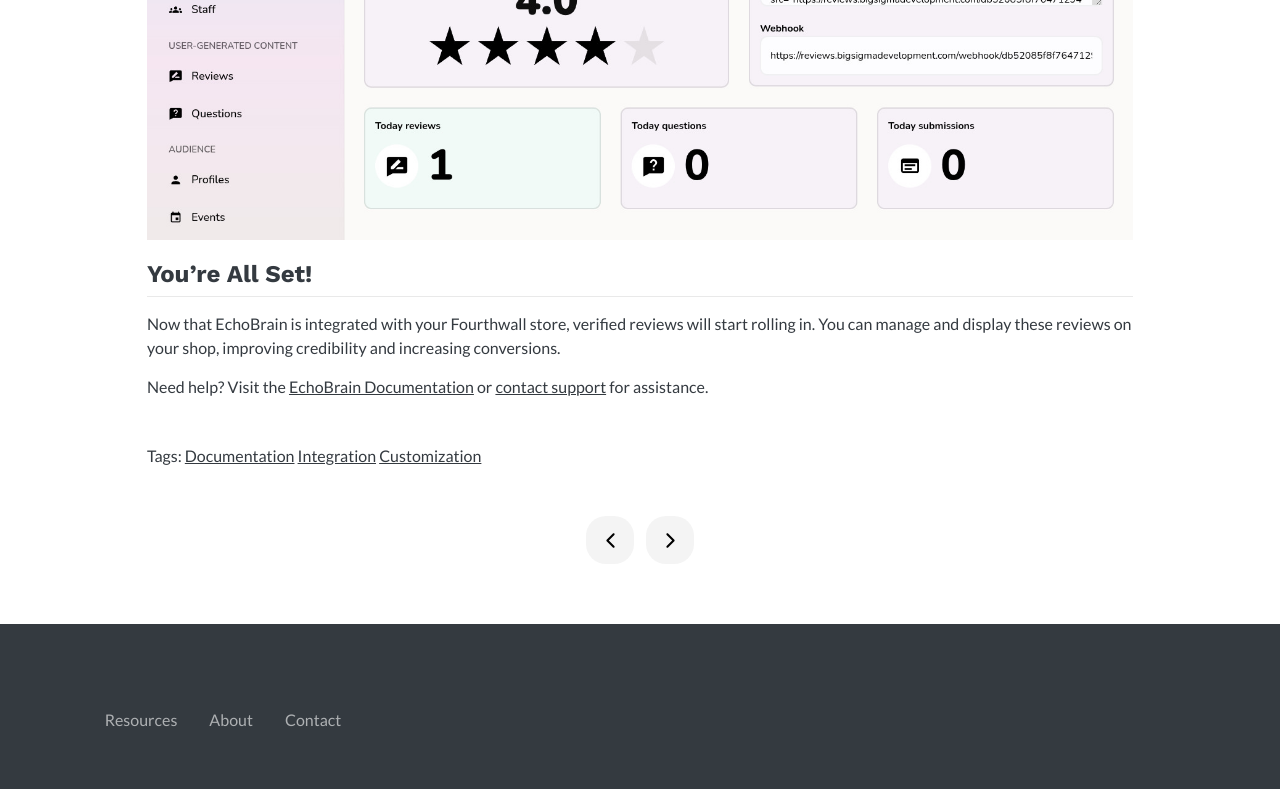
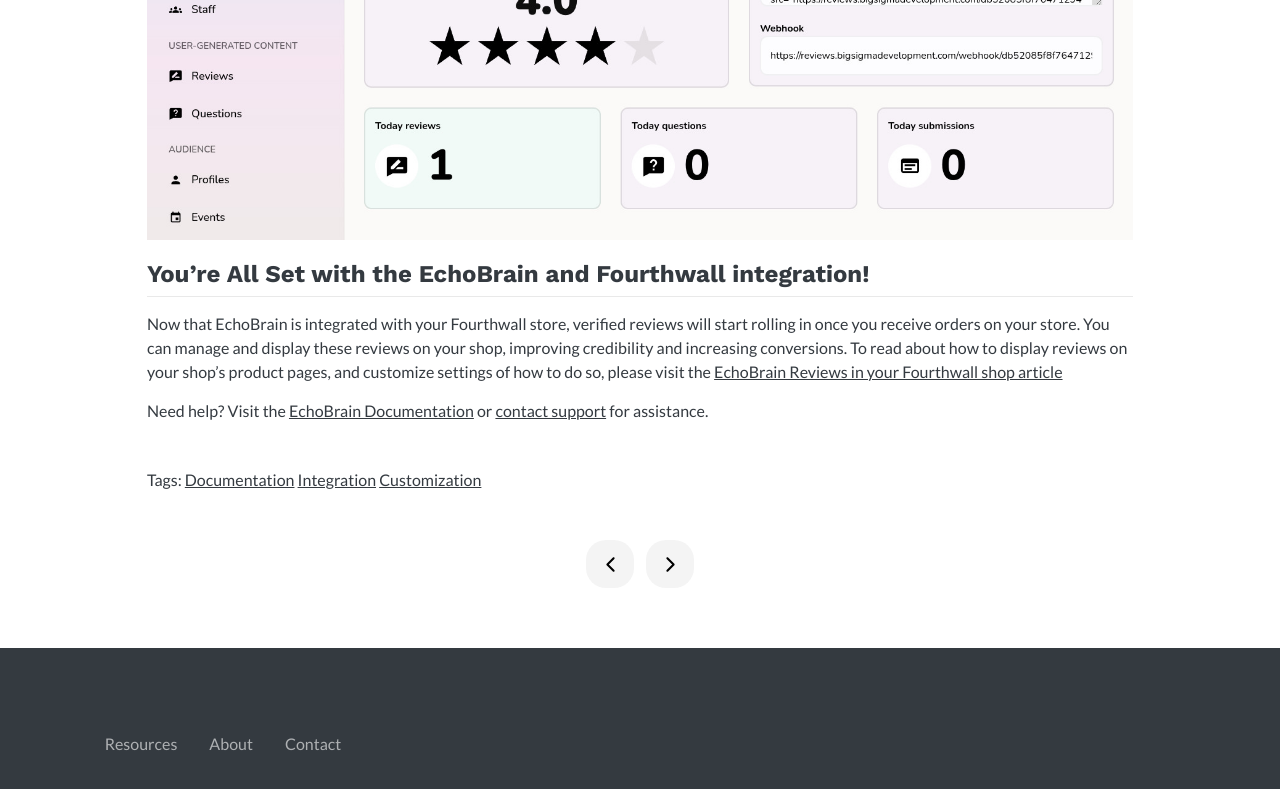
Before and after one commit to echo-brain/echo-brain.github.io, a Jekyll site: the page built from _posts/2025-02-11-fourthwall-integration-quick-start-guide.md, in a window 1280 px wide and 900 px high, scrolled down 6328 px. Shown: the top 789 px of the window. Built offline with Jekyll 4.4.1, drawn with Linux system fonts in a browser that asks for light colours.

Commit message:
Update 2025-02-11-fourthwall-integration-quick-start-guide.md

```diff
--- a/_posts/2025-02-11-fourthwall-integration-quick-start-guide.md
+++ b/_posts/2025-02-11-fourthwall-integration-quick-start-guide.md
@@ -82,8 +82,8 @@
 ![EchoBrain dashboard with connect with Fourthwall button](/assets/posts/new_echobrain_dashboard_connect.jpg)
 
 
-## You're All Set!
+## You're All Set with the EchoBrain and Fourthwall integration!
 
-Now that EchoBrain is integrated with your Fourthwall store, verified reviews will start rolling in. You can manage and display these reviews on your shop, improving credibility and increasing conversions.
+Now that EchoBrain is integrated with your Fourthwall store, verified reviews will start rolling in once you receive orders on your store. You can manage and display these reviews on your shop, improving credibility and increasing conversions. To read about how to display reviews on your shop's product pages, and customize settings of how to do so, please visit the [EchoBrain Reviews in your Fourthwall shop article](https://echo-brain.com/blog/documentation/fourthwall-reviews-quick-start/)
 
 Need help? Visit the [EchoBrain Documentation](https://echo-brain.com/blog/) or [contact support](mailto:hello@echo-brain.com) for assistance.
```
